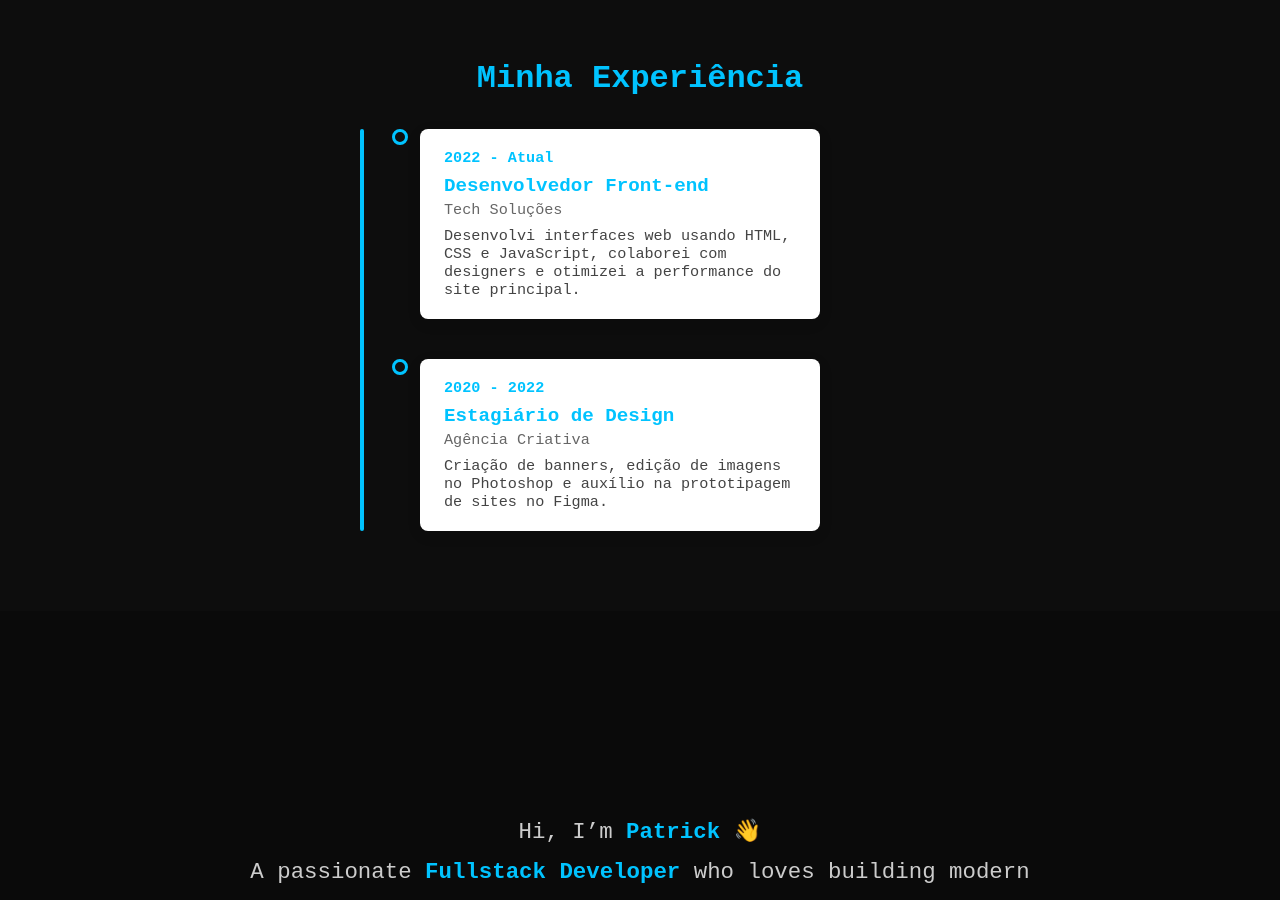
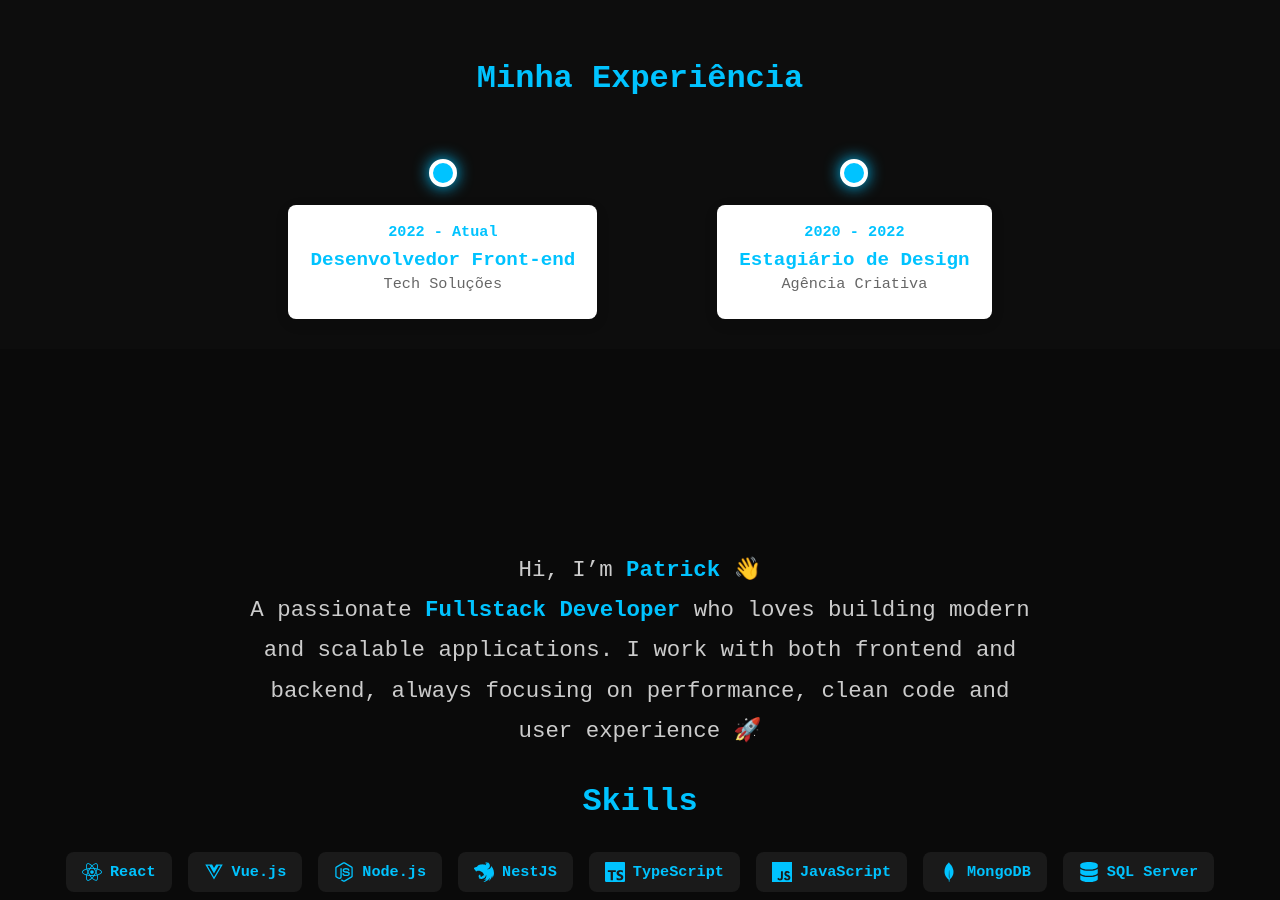
Before and after one commit to PatrickSantos-htk/PortFolio, a React (Vite) app: page / in a window 1280 px wide. Shown: the part 780-1680 px from the top of the page. Built offline with nearby package versions, Linux system fonts and the light colour scheme.

Commit message:
criação de experiencia

```diff
--- a/src/components/TimelineExperience/index.tsx
+++ b/src/components/TimelineExperience/index.tsx
@@ -1,5 +1,6 @@
 import React from 'react';
 import { TimelineContainer, Timeline, TimelineItem, TimelineContent, TimelineDot, TimelineDate, TimelineTitle, TimelineCompany, TimelineDescription } from './style';
+import { TimelineTooltip } from './style';
 
 const experiences = [
     {
@@ -23,11 +24,22 @@ const TimelineExperience: React.FC = () => (
             {experiences.map((exp, idx) => (
                 <TimelineItem key={idx}>
                     <TimelineDot />
-                    <TimelineContent>
+                                        <TimelineContent
+                                                onMouseEnter={(e: React.MouseEvent<HTMLDivElement>) => {
+                                                    const tooltip = e.currentTarget.querySelector('.timeline-tooltip');
+                                                    if (tooltip) tooltip.classList.add('visible');
+                                                }}
+                                                onMouseLeave={(e: React.MouseEvent<HTMLDivElement>) => {
+                                                    const tooltip = e.currentTarget.querySelector('.timeline-tooltip');
+                                                    if (tooltip) tooltip.classList.remove('visible');
+                                                }}
+                                        >
                         <TimelineDate>{exp.date}</TimelineDate>
                         <TimelineTitle>{exp.title}</TimelineTitle>
                         <TimelineCompany>{exp.company}</TimelineCompany>
-                        <TimelineDescription>{exp.description}</TimelineDescription>
+                        <TimelineTooltip className="timeline-tooltip">
+                            {exp.description}
+                        </TimelineTooltip>
                     </TimelineContent>
                 </TimelineItem>
             ))}
--- a/src/components/TimelineExperience/style.tsx
+++ b/src/components/TimelineExperience/style.tsx
@@ -16,53 +16,122 @@ export const TimelineContainer = styled.section`
 export const Timeline = styled.div`
   position: relative;
   margin: 0 auto;
-  padding-left: 40px;
-  max-width: 600px;
+  padding-top: 40px;
+  max-width: 1000px;
+  display: flex;
+  align-items: center;
+  justify-content: center;
+  height: 180px;
   &::before {
     content: '';
     position: absolute;
-    left: 20px;
-    top: 0;
-    bottom: 0;
-    width: 4px;
-    background: ${({ theme }) => theme.colors.primary || '#333'};
-    border-radius: 2px;
+    top: 50%;
+    left: 0;
+    right: 0;
+    height: 8px;
+    background: linear-gradient(90deg, ${({ theme }) => theme.colors.primary || '#00c3ff'}, ${({ theme }) => theme.colors.background || '#0d0d0d'} 80%);
+    border-radius: 4px;
+    transform: translateY(-50%);
+    z-index: 0;
   }
 `;
 
 export const TimelineItem = styled.div`
   position: relative;
-  margin-bottom: 40px;
   display: flex;
-  align-items: flex-start;
+  flex-direction: column;
+  align-items: center;
+  margin: 0 60px;
+  z-index: 1;
 `;
 
 export const TimelineDot = styled.div`
-  position: absolute;
-  left: 12px;
-  top: 0;
-  width: 16px;
-  height: 16px;
-  background: ${({ theme }) => theme.colors.background || '#222'};
-  border: 3px solid ${({ theme }) => theme.colors.primary || '#333'};
+  position: relative;
+  width: 28px;
+  height: 28px;
+  background: ${({ theme }) => theme.colors.primary || '#00c3ff'};
+  border: 4px solid #fff;
+  box-shadow: 0 0 16px ${({ theme }) => theme.colors.primary || '#00c3ff'}44;
   border-radius: 50%;
-  z-index: 1;
+  z-index: 2;
+  transition: box-shadow 0.3s;
+  display: flex;
+  align-items: center;
+  justify-content: center;
+  cursor: pointer;
+  &:hover {
+    box-shadow: 0 0 32px ${({ theme }) => theme.colors.primary || '#00c3ff'}99;
+  }
+  &:hover .timeline-tooltip {
+    visibility: visible;
+    opacity: 1;
+    pointer-events: auto;
+  }
 `;
 
 export const TimelineContent = styled.div`
   background: #fff;
-  padding: 20px 24px;
+  padding: 18px 22px;
   border-radius: 8px;
   box-shadow: 0px 4px 16px rgba(0,0,0,0.07);
-  margin-left: 40px;
-  min-width: 250px;
-  max-width: 400px;
+  margin-top: 18px;
+  min-width: 220px;
+  max-width: 320px;
   transition: box-shadow 0.3s;
+  position: relative;
+  text-align: center;
   &:hover {
     box-shadow: 0px 8px 24px rgba(0,0,0,0.13);
   }
+
+  &:hover .timeline-tooltip,
+  .timeline-tooltip:hover {
+    visibility: visible;
+    opacity: 1;
+    pointer-events: auto;
+  }
 `;
 
+export const TimelineTooltip = styled.div`
+  visibility: hidden;
+  opacity: 0;
+  pointer-events: none;
+  position: absolute;
+  bottom: 40px;
+  left: 50%;
+  transform: translateX(-50%) scale(0.95);
+  min-width: 220px;
+  max-width: 320px;
+  background: ${({ theme }) => theme.colors.primary || '#00c3ff'};
+  color: ${({ theme }) => theme.colors.text || '#fff'};
+  padding: 14px 16px;
+  border-radius: 8px;
+  font-size: 0.98em;
+  box-shadow: 0px 8px 24px rgba(0,0,0,0.18);
+  z-index: 10;
+  transition: opacity 0.35s cubic-bezier(.4,0,.2,1), visibility 0.35s, transform 0.35s cubic-bezier(.4,0,.2,1);
+  text-align: left;
+  font-family: ${({ theme }) => theme.fonts.main || 'sans-serif'};
+
+  &::after {
+    content: '';
+    position: absolute;
+    top: 100%;
+    left: 50%;
+    transform: translateX(-50%);
+    border-width: 8px;
+    border-style: solid;
+    border-color: ${({ theme }) => theme.colors.primary || '#00c3ff'} transparent transparent transparent;
+  }
+
+  /* Estado visível */
+  &.visible {
+    visibility: visible;
+    opacity: 1;
+    pointer-events: auto;
+    transform: translateX(-50%) scale(1);
+  }
+`
 export const TimelineDate = styled.span`
   font-size: 0.95em;
   color: ${({ theme }) => theme.colors.primary || '#333'};
```
